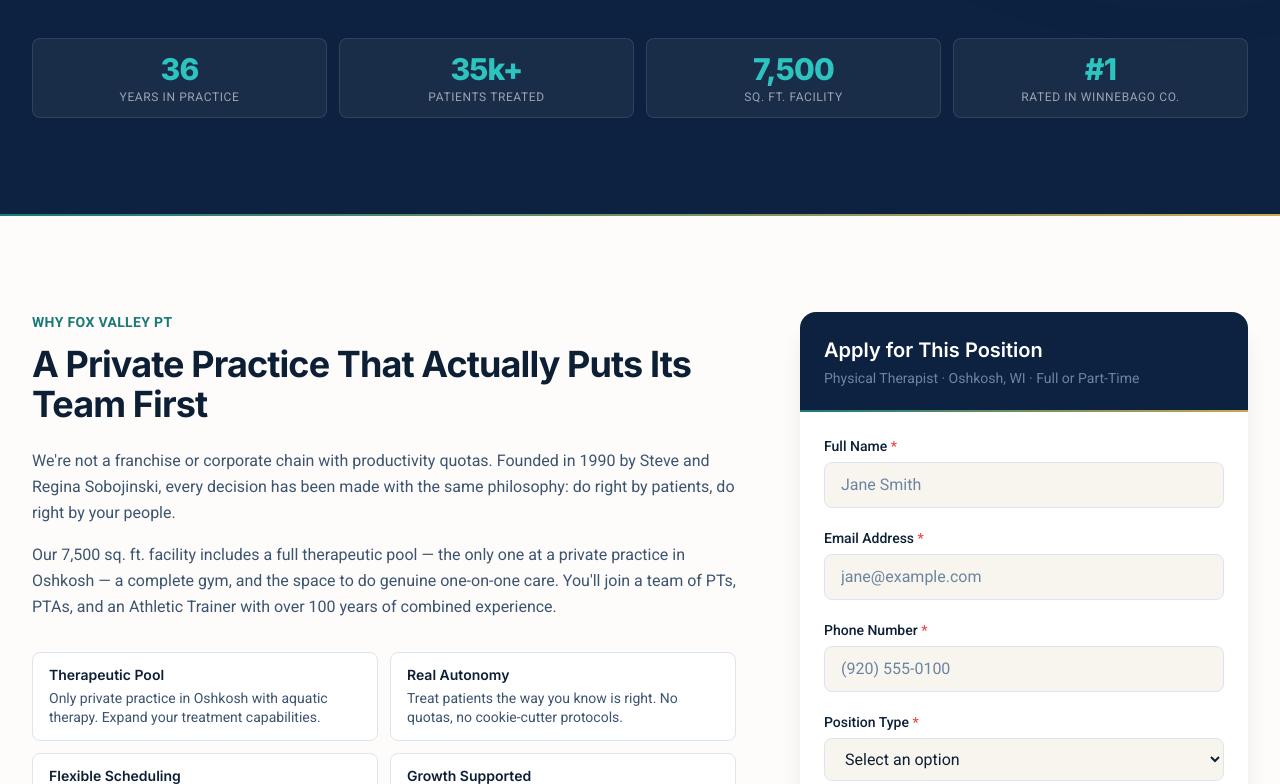
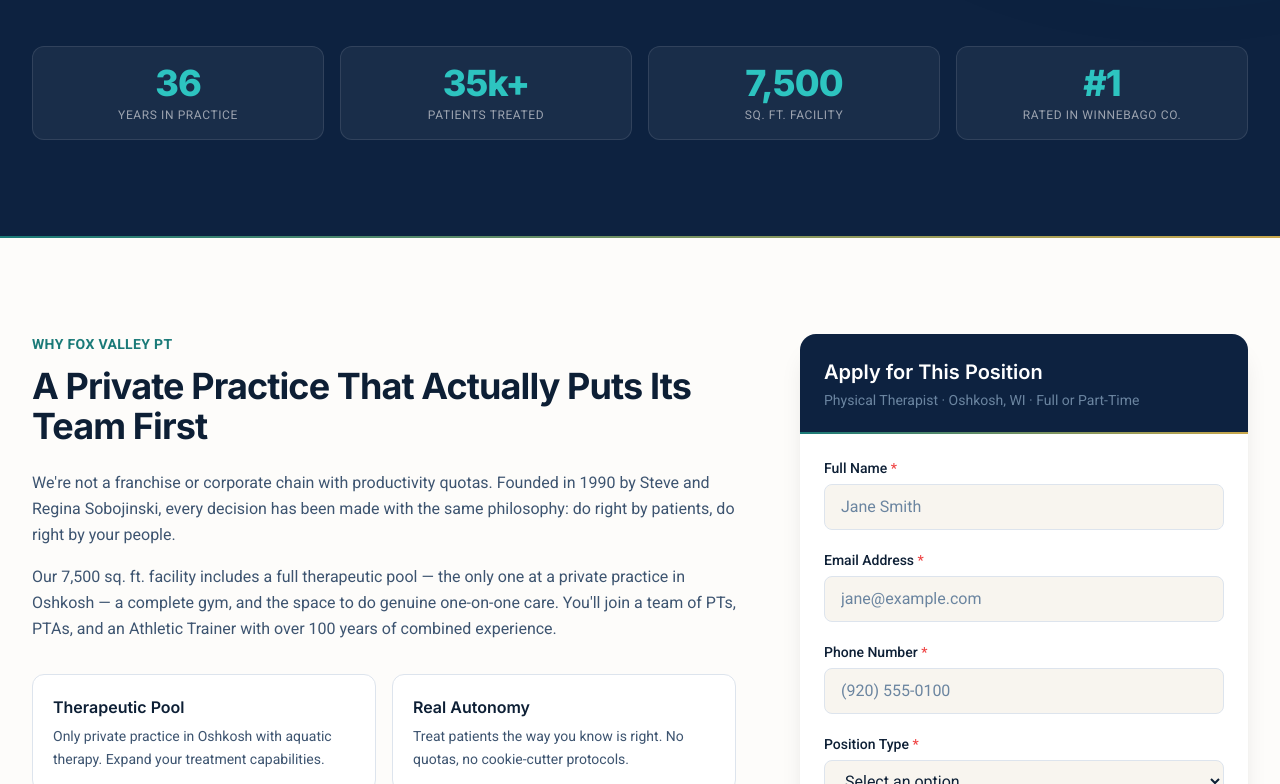
Before and after one commit to justins921/fvpt-careers, a Next.js app: page / in a window 1280 px wide. Shown: the part 536-1320 px from the top of the page. Built offline with nearby package versions, Linux system fonts and the light colour scheme.

Commit message:
Restore stats and feature cards to proper web sizing
- Stats: larger text (3xl/4xl), more padding, rounded-xl
- Feature cards: restored p-5 padding, rounded-xl, relaxed text
- Fixed copyright year to 2026

https://claude.ai/code/session_01PupiMStKjznv2hyWjPRKNC

```diff
--- a/app/page.tsx
+++ b/app/page.tsx
@@ -124,16 +124,16 @@ export default function CareersPage() {
             </a>
           </div>
 
-          <div className="mt-10 grid grid-cols-2 sm:grid-cols-4 gap-3 opacity-0 animate-fade-up animation-delay-300">
+          <div className="mt-12 grid grid-cols-2 sm:grid-cols-4 gap-4 opacity-0 animate-fade-up animation-delay-300">
             {stats.map((stat) => (
               <div
                 key={stat.label}
-                className="bg-white/5 border border-white/10 rounded-lg px-4 py-3 text-center"
+                className="bg-white/5 border border-white/10 rounded-xl px-5 py-4 text-center"
               >
-                <p className="font-display text-2xl sm:text-3xl font-extrabold text-teal-bright tracking-tight">
+                <p className="font-display text-3xl sm:text-4xl font-extrabold text-teal-bright tracking-tight">
                   {stat.number}
                 </p>
-                <p className="text-gray-400 text-xs mt-0.5 uppercase tracking-wider">{stat.label}</p>
+                <p className="text-gray-400 text-xs mt-1 uppercase tracking-wider">{stat.label}</p>
               </div>
             ))}
           </div>
@@ -169,16 +169,16 @@ export default function CareersPage() {
                 </p>
               </div>
 
-              <div className="mt-8 grid sm:grid-cols-2 gap-3">
+              <div className="mt-8 grid sm:grid-cols-2 gap-4">
                 {features.map((f) => (
                   <div
                     key={f.title}
-                    className="bg-white border border-border rounded-lg px-4 py-3 transition hover:border-teal hover:shadow-sm"
+                    className="bg-white border border-border rounded-xl p-5 transition hover:border-teal hover:shadow-md"
                   >
-                    <h3 className="font-display font-semibold text-text-dark text-sm">
+                    <h3 className="font-display font-semibold text-text-dark">
                       {f.title}
                     </h3>
-                    <p className="text-text-mid text-sm mt-1 leading-snug">{f.desc}</p>
+                    <p className="text-text-mid text-sm mt-1.5 leading-relaxed">{f.desc}</p>
                   </div>
                 ))}
               </div>
@@ -320,7 +320,7 @@ export default function CareersPage() {
             className="brightness-0 invert mx-auto"
           />
           <p className="text-gray-400 text-sm mt-4">
-            &copy; 2025 Fox Valley Physical Therapy &amp; Wellness Clinic &middot; 909 S.
+            &copy; 2026 Fox Valley Physical Therapy &amp; Wellness Clinic &middot; 909 S.
             Washburn St., Oshkosh, WI 54904
           </p>
           <a
```
